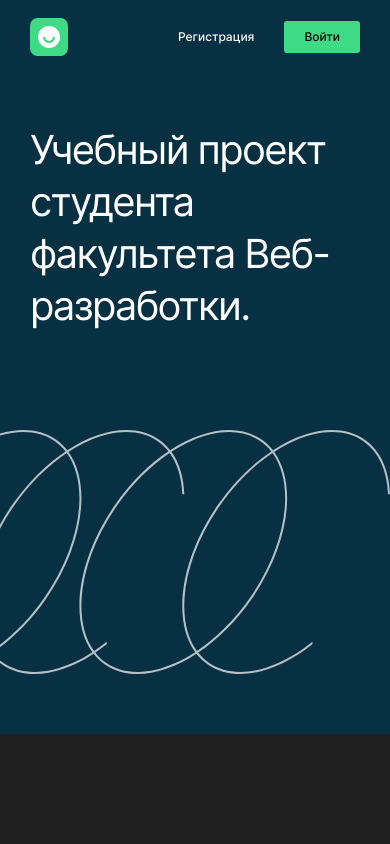
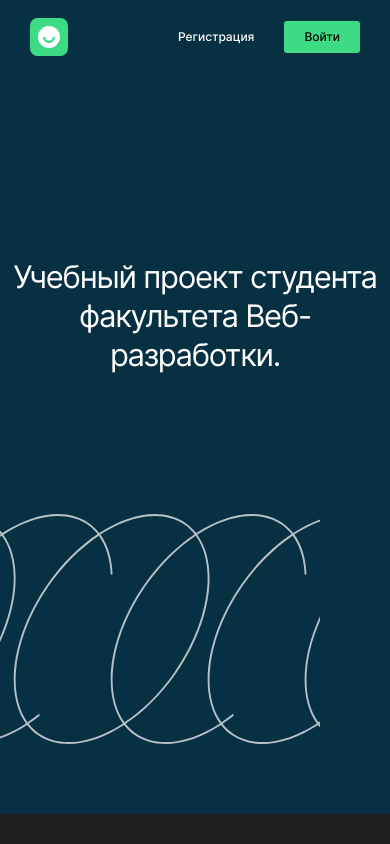
Before and after one commit to m-golovatenko/movies-explorer-frontend, a React (Create React App) app: page / in a window 390 px wide. Shown: the top 844 px of the page. Built offline with nearby package versions, Linux system fonts and the light colour scheme.

Commit message:
feat: add promo mobile layout

```diff
--- a/src/components/Main/Promo/Promo.css
+++ b/src/components/Main/Promo/Promo.css
@@ -5,19 +5,10 @@
 .promo__container {
   max-width: 1140px;
   margin: 0 auto;
-  padding: 50px 30px;
-  height: 560px;
-  position: relative;
-}
-
-.promo__container-img {
-  position: absolute;
-  right: 0;
-  bottom: 60px;
-  width: 722px;
-  height: 244px;
-  background: url('../../../images/promo.svg') no-repeat;
-  background-size: contain;
+  padding: 50px 10px 60px;
+  display: flex;
+  flex-direction: column;
+  gap: 102px;
 }
 
 .promo__container-title {
@@ -29,3 +20,53 @@
   letter-spacing: -1.6px;
   max-width: 626px;
 }
+
+.promo__container-img {
+  width: 722px;
+  height: 244px;
+  background: url('../../../images/promo.svg') no-repeat;
+  background-size: contain;
+  margin-left: auto;
+}
+
+@media (max-width: 768px) {
+  .promo__container {
+    padding-top: 300px;
+    padding-bottom: 70px;
+    gap: 140px;
+  }
+
+  .promo__container-title {
+    margin: 0 auto;
+    text-align: center;
+  }
+
+  .promo__container-img {
+    width: 100%;
+    margin: 0 auto;
+    height: 230px;
+  }
+}
+
+@media (max-width: 540px) {
+  .promo__container {
+    padding-top: 183px;
+    padding-bottom: 70px;
+    gap: 140px;
+  }
+
+  .promo__container-title {
+    font-size: 31px;
+    line-height: 39px;
+    letter-spacing: -1.24px;
+  }
+
+  .promo__container-img {
+    width: 320px;
+    height: 230px;
+    background-position: center;
+    background-size: cover;
+    margin-left: -10px;
+    margin-right: -10px;
+  }
+}
```
